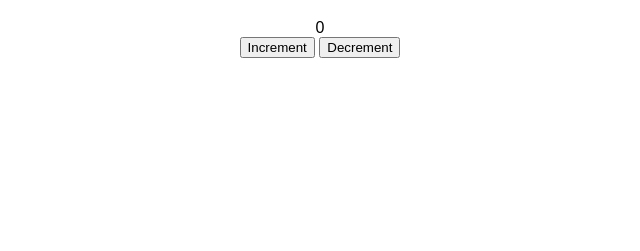
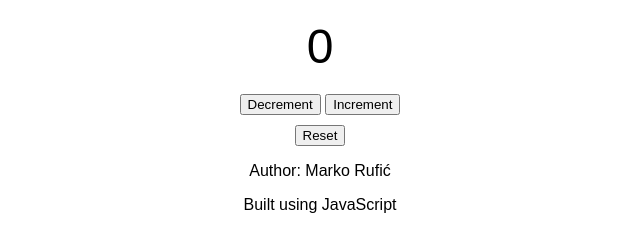
Before and after one commit to markorufic/basic-counter-app, a plain HTML site: page index.html in a window 1280 px wide. Shown: the part 61-312 px from the top of the page, without its empty margins (320-960 px from the left). Drawn offline with Linux system fonts and the light colour scheme.

Commit message:
Added functionality

```diff
--- a/app.js
+++ b/app.js
@@ -0,0 +1,22 @@
+var counter = document.getElementById('counter');
+var incrementButton = document.getElementById('increment');
+var decrementButton = document.getElementById('decrement');
+var resetButton = document.getElementById('reset');
+
+var count = 0;
+counter.innerText = count;
+
+incrementButton.addEventListener('click', () => {
+  count++;
+  counter.innerText = count;
+});
+
+decrementButton.addEventListener('click', () => {
+  count--;
+  counter.innerText = count;
+});
+
+resetButton.addEventListener('click', () => {
+  count = 0;
+  counter.innerText = count;
+})
--- a/index.html
+++ b/index.html
@@ -10,9 +10,14 @@
   <h1>Basic Counter App</h1>
   <div id="counter">0</div>
   <div>
+    <button id="decrement">Decrement</button>
     <button id="increment">Increment</button>
-    <button id="decrement">Decrement</button>
   </div>
+  <div>
+    <button id="reset">Reset</button>
+  </div>
+  <p>Author: <a href="https://github.com/markorufic" target="_blank">Marko Rufić</a></p>
+  <p>Built using JavaScript</p>
   <script src="app.js"></script>
 </body>
 </html>
--- a/style.css
+++ b/style.css
@@ -2,6 +2,24 @@
   font-family: sans-serif
 }
 
-h1, div {
+h1, div, p {
   text-align: center;
 }
+
+#counter {
+  font-size: 48px;
+  margin: 20px;
+}
+
+#reset {
+  margin-top: 10px;
+}
+
+a {
+  color: black;
+  text-decoration: none;
+}
+
+a:hover {
+  text-decoration: underline;
+}
```
